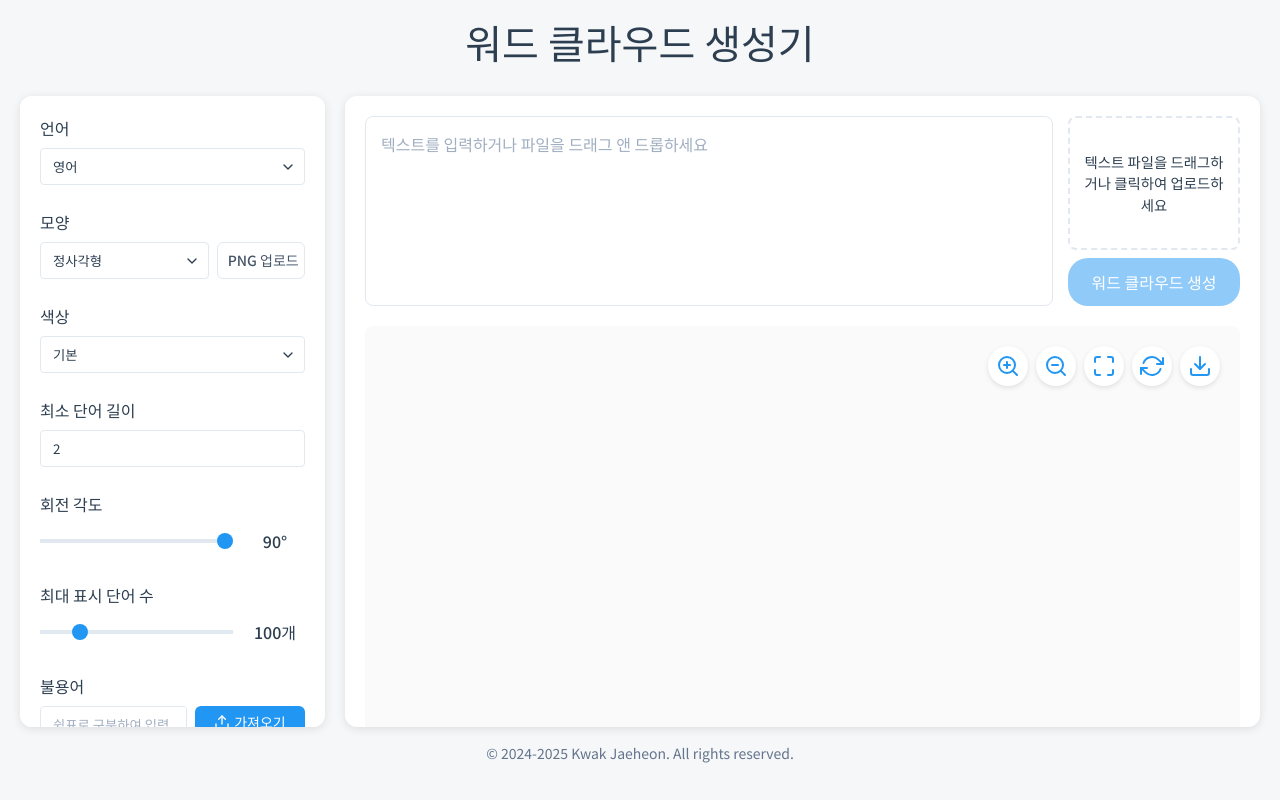
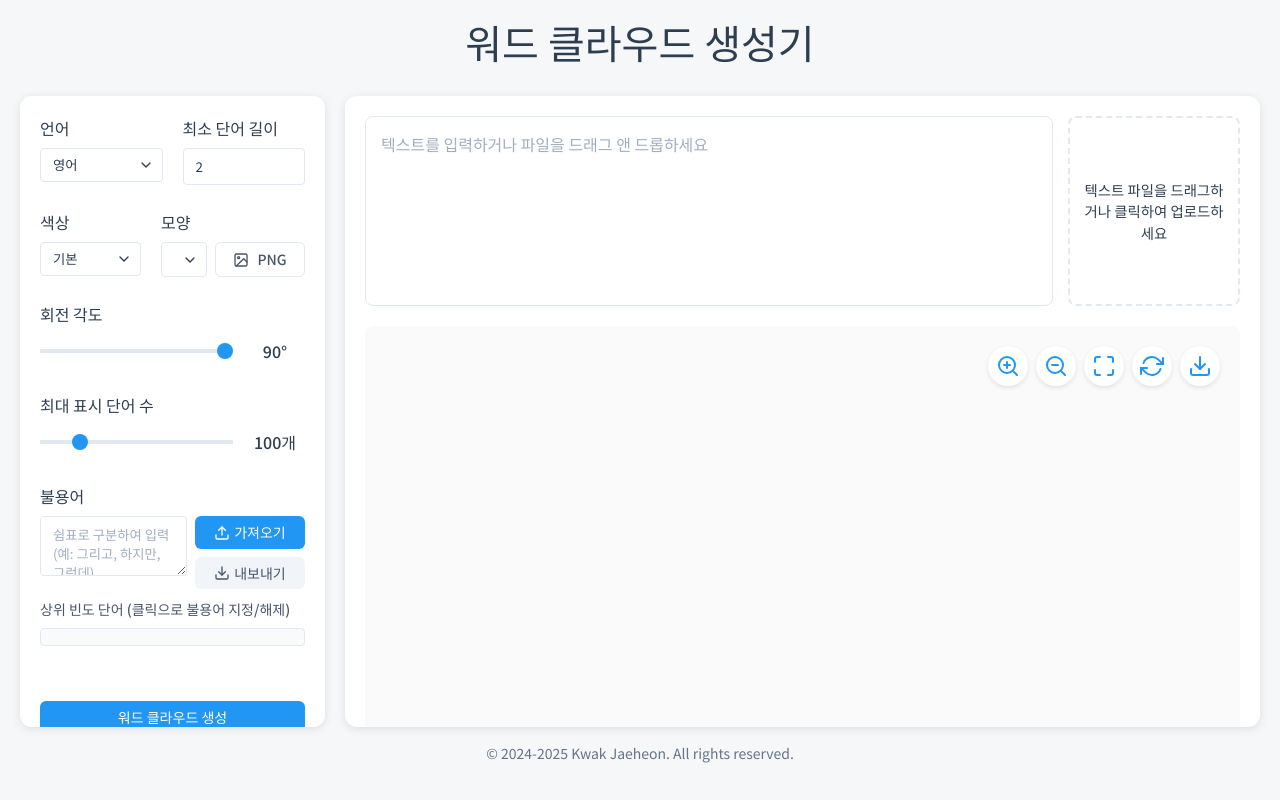
Before and after one commit to honeykwak/word-cloud-maker, a React (Vite) app: page / in a window 1280 px wide. Built offline with nearby package versions, Linux system fonts and the light colour scheme.

Commit message:
change generate word cloud button

```diff
--- a/src/App.tsx
+++ b/src/App.tsx
@@ -150,17 +150,14 @@ const App: React.FC = () => {
   const [processedWords, setProcessedWords] = useState<Word[]>([]);
   const [isGenerating, setIsGenerating] = useState(false);
   const [options, setOptions] = useState<WordCloudOptions>({
-    minSize: 12,
-    maxSize: 60,
     rotationEnabled: true,
     maxRotation: 90,
-    shape: 'rectangular',
+    shape: 'square',
     colorTheme: 'default',
     minWordLength: 2,
     maxWords: 100,
     excludedWords: [],
-    language: 'en',
-    aspectRatio: '16:9'
+    language: 'en'
   });
   const [processingStatus, setProcessingStatus] = useState<string>('');
   const [renderKey, setRenderKey] = useState(0);
@@ -262,15 +259,14 @@ const App: React.FC = () => {
               onOptionsChange={handleOptionsChange}
               words={processedWords}
               totalUniqueWords={uniqueWordCount}
+              onGenerateCloud={handleGenerate}
             />
           </ControlPanelContainer>
           <MainContent>
             <InputSection>
               <TextInput
                 onTextChange={handleTextChange}
-                onGenerate={handleGenerate}
                 isGenerating={isGenerating}
-                hasChanges={hasOptionChanges}
               />
             </InputSection>
             <CloudSection>
--- a/src/components/ControlPanel.tsx
+++ b/src/components/ControlPanel.tsx
@@ -1,7 +1,7 @@
 import React, { useState, useRef, useEffect } from 'react';
 import styled from 'styled-components';
 import { WordCloudOptions } from '../types';
-import { FiDownload, FiUpload, FiCheck, FiX } from 'react-icons/fi';
+import { FiDownload, FiUpload, FiCheck, FiX, FiImage } from 'react-icons/fi';
 import TopWordsSelector from './TopWordsSelector';
 import { createShapeFromPNG } from '../utils/shapeUtils';
 
@@ -10,6 +10,7 @@ interface ControlPanelProps {
   onOptionsChange: (options: WordCloudOptions) => void;
   totalUniqueWords: number;
   words: Word[];
+  onGenerateCloud: () => void;
 }
 
 const Container = styled.div`
@@ -20,6 +21,8 @@ const Container = styled.div`
   height: 100%;
   box-sizing: border-box;
   overflow-y: auto;
+  display: flex;
+  flex-direction: column;
 
   @media (max-width: 1024px) {
     margin-top: 0;
@@ -48,6 +51,23 @@ const Section = styled.div`
   }
 
   @media (max-width: 1024px) {
+    margin-bottom: 0;
+  }
+`;
+
+const SectionRow = styled.div`
+  display: flex;
+  gap: 20px;
+  margin-bottom: 25px;
+
+  & > * {
+    flex: 1;
+    margin-bottom: 0;
+  }
+
+  @media (max-width: 1024px) {
+    flex-direction: column;
+    gap: 15px;
     margin-bottom: 0;
   }
 `;
@@ -121,16 +141,16 @@ const InputContainer = styled.div`
   width: 100%;
   min-width: 0;
 
-  // Select가 더 많은 공간을 차지하도록
+  // 선택 요소와 업로드 버튼의 비율 조정
   select {
-    flex: 2;
+    flex: 3;
     min-width: 0;
   }
 
-  // 업로드 버튼이 더 작은 공간을 차지하도록
-  label {
-    flex: 1;
-    min-width: 40px;
+  // 업로드 버튼 스타일 조정
+  label, button[as="label"] {
+    flex: 1.2;
+    min-width: 90px;
     white-space: nowrap;
     overflow: hidden;
     text-overflow: ellipsis;
@@ -371,12 +391,19 @@ const UploadButton = styled(IconButton)<{ $isUploaded: boolean }>`
   color: ${props => props.$isUploaded ? '#2196F3' : '#475569'};
   border: 1px solid ${props => props.$isUploaded ? '#2196F3' : '#e2e8f0'};
   position: relative;
+  padding: 6px 10px;
+  display: flex;
+  justify-content: center;
+  align-items: center;
+  gap: 4px;
 
   &:hover {
     background: ${props => props.$isUploaded ? '#d1e9ff' : '#f8f9fa'};
   }
 
   span {
+    margin-left: 4px;
+
     @media (max-width: 1024px) {
       display: none;
     }
@@ -474,7 +501,8 @@ const ControlPanel: React.FC<ControlPanelProps> = ({
   options,
   onOptionsChange,
   totalUniqueWords,  // prop 추가 필요
-  words
+  words,
+  onGenerateCloud
 }) => {
   // 파일 업로드 상태 관리를 위한 state 추가
   const [uploadState, setUploadState] = useState<UploadState>({
@@ -581,6 +609,7 @@ const ControlPanel: React.FC<ControlPanelProps> = ({
 
   return (
     <Container>
+      <SectionRow>
         <Section>
           <Title>
             언어
@@ -592,6 +621,39 @@ const ControlPanel: React.FC<ControlPanelProps> = ({
                 <option value="ko">한국어</option>
                 <option value="en">영어</option>
                 <option value="fr">프랑스어</option>
+              </Select>
+            </InputContainer>
+          </Title>
+        </Section>
+
+        <Section>
+          <Title>
+            최소 단어 길이
+            <InputContainer>
+              <Input
+                type="number"
+                value={options.minWordLength}
+                onChange={(e) => handleChange('minWordLength', Number(e.target.value))}
+                min={1}
+                max={10}
+              />
+            </InputContainer>
+          </Title>
+        </Section>
+      </SectionRow>
+
+      <SectionRow>
+        <Section>
+          <Title>
+            색상
+            <InputContainer>
+              <Select
+                value={options.colorTheme}
+                onChange={(e) => handleChange('colorTheme', e.target.value)}
+              >
+                <option value="default">기본</option>
+                <option value="warm">따뜻한 색상</option>
+                <option value="cool">차가운 색상</option>
               </Select>
             </InputContainer>
           </Title>
@@ -627,13 +689,13 @@ const ControlPanel: React.FC<ControlPanelProps> = ({
                   // 업로드된 상태에서는 삭제 아이콘 표시
                   <>
                     <FiX />
-                  <span>PNG 제거</span>
+                    <span>제거</span>
                   </>
                 ) : (
                   // 업로드되지 않은 상태에서는 업로드 아이콘과 input 표시
                   <>
-                  <FiUpload />
-                  <span>PNG 업로드</span>
+                    <FiImage />
+                    <span>PNG</span>
                     <input
                       type="file"
                       accept="image/png"
@@ -668,37 +730,7 @@ const ControlPanel: React.FC<ControlPanelProps> = ({
             </FileInfo>
           )}
         </Section>
-
-      <Section>
-        <Title>
-          색상
-          <InputContainer>
-            <Select
-              value={options.colorTheme}
-              onChange={(e) => handleChange('colorTheme', e.target.value)}
-            >
-              <option value="default">기본</option>
-              <option value="warm">따뜻한 색상</option>
-              <option value="cool">차가운 색상</option>
-            </Select>
-          </InputContainer>
-        </Title>
-      </Section>
-
-      <Section>
-        <Title>
-          최소 단어 길이
-          <InputContainer>
-            <Input
-              type="number"
-              value={options.minWordLength}
-              onChange={(e) => handleChange('minWordLength', Number(e.target.value))}
-              min={1}
-              max={10}
-            />
-          </InputContainer>
-        </Title>
-      </Section>
+      </SectionRow>
 
       <Section>
         <Title>
@@ -799,6 +831,16 @@ const ControlPanel: React.FC<ControlPanelProps> = ({
           onToggleWord={handleToggleWord}
         />
       </ExcludedWordsSection>
+
+      <ButtonColumn style={{ width: '100%', marginTop: '20px' }}>
+        <IconButton
+          onClick={onGenerateCloud}
+          $primary
+          style={{ width: '100%' }}
+        >
+          워드 클라우드 생성
+        </IconButton>
+      </ButtonColumn>
     </Container>
   );
 };
--- a/src/components/TextInput.tsx
+++ b/src/components/TextInput.tsx
@@ -4,9 +4,7 @@ import styled from 'styled-components';
 
 interface TextInputProps {
   onTextChange: (text: string) => void;
-  onGenerate: () => void;
   isGenerating: boolean;
-  hasChanges: boolean;
 }
 
 const Container = styled.div`
@@ -125,29 +123,6 @@ const Button = styled.button`
   }
 `;
 
-const GenerateButton = styled.button<{ $hasChanges: boolean }>`
-  width: 100%;
-  padding: 12px;
-  background-color: ${props => props.$hasChanges ? '#2196F3' : '#90CAF9'};
-  color: white;
-  border: none;
-  border-radius: 20px;
-  cursor: pointer;
-  transition: all 0.3s;
-  font-size: 1rem;
-  font-weight: 500;
-  margin-top: 8px;
-
-  &:hover {
-    background-color: ${props => props.$hasChanges ? '#1976D2' : '#64B5F6'};
-  }
-
-  &:disabled {
-    background-color: #e2e8f0;
-    cursor: not-allowed;
-  }
-`;
-
 const StatsContainer = styled.div`
   color: #64748b;
   font-size: 0.875rem;
@@ -176,9 +151,7 @@ const formatNumber = (num: number) => {
 
 const TextInput: React.FC<TextInputProps> = ({
   onTextChange,
-  onGenerate,
-  isGenerating,
-  hasChanges
+  isGenerating
 }) => {
   const [currentText, setCurrentText] = useState('');
   const [showMergeButtons, setShowMergeButtons] = useState(false);
@@ -304,13 +277,6 @@ const TextInput: React.FC<TextInputProps> = ({
             </Button>
           </ButtonGroup>
         )}
-        <GenerateButton
-          onClick={onGenerate}
-          disabled={isGenerating}
-          $hasChanges={hasChanges}
-        >
-          {isGenerating ? '생성 중...' : '워드 클라우드 생성'}
-        </GenerateButton>
       </RightContainer>
     </Container>
   );
```
Lines whose indentation alone changed are shown as unchanged.
